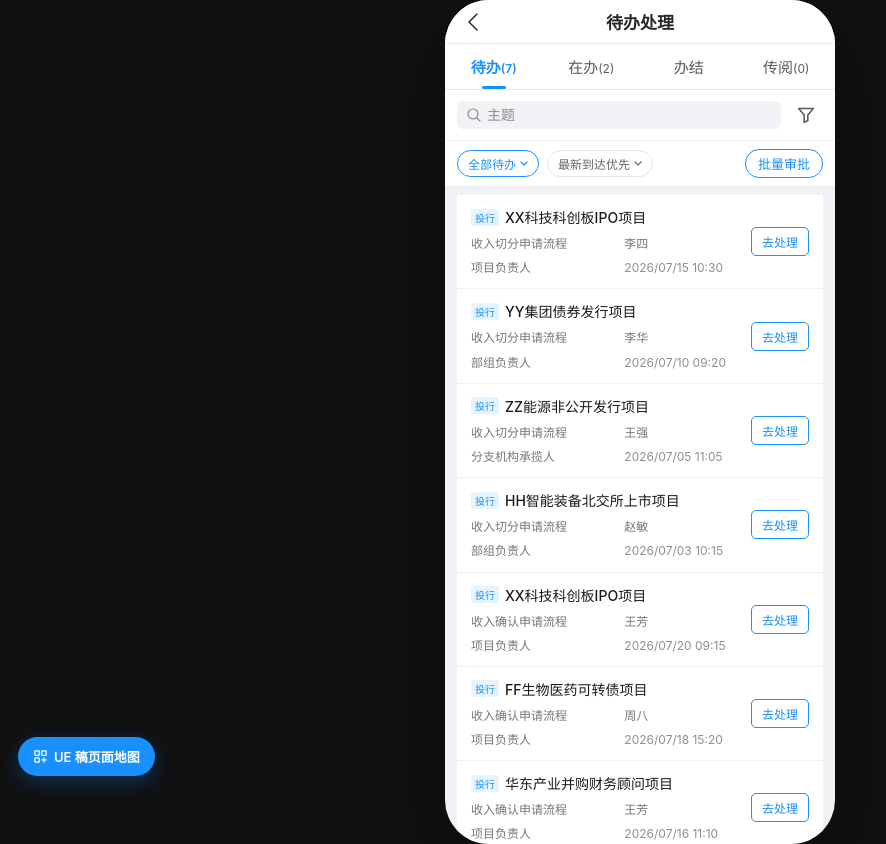
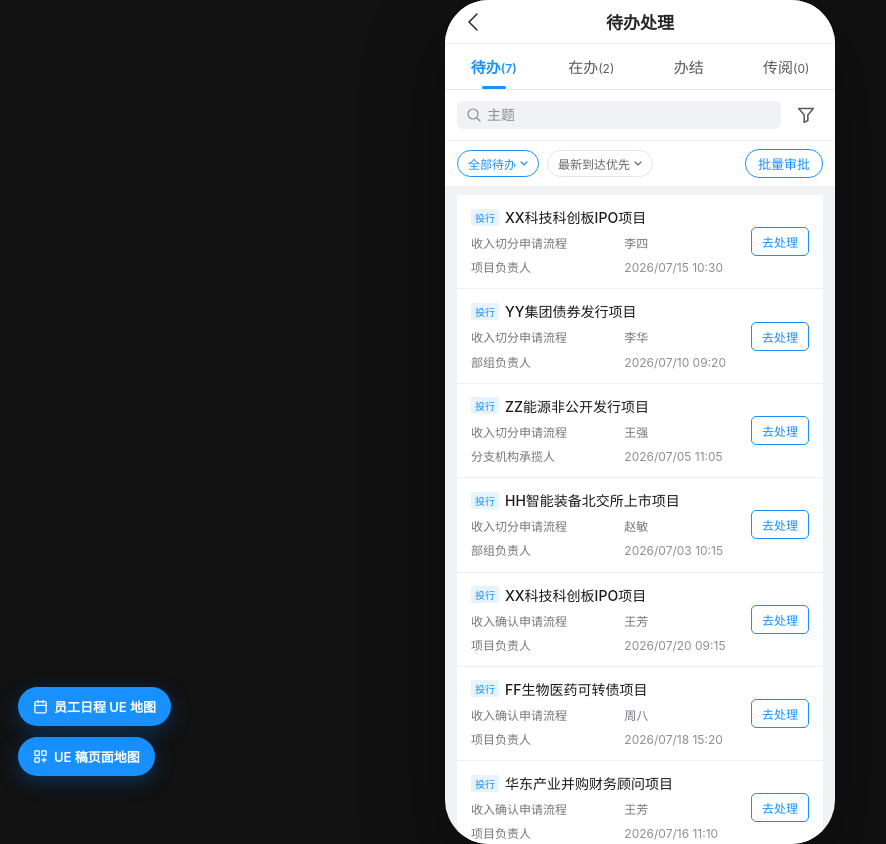
Before and after one commit to Shirleyyy-Syd/ib-mobile-finance-approval-prd, a plain HTML site: page qw_income_split_approval.html in a window 1280 px wide. Shown: the whole page, without its empty margins (0-886 px from the left). Drawn offline with nearby package versions, Linux system fonts and the light colour scheme.

Commit message:
add employee schedule UE map entry links on prototype and PRD

```diff
--- a/qw_income_split_approval.html
+++ b/qw_income_split_approval.html
@@ -1260,6 +1260,7 @@ body.review-mode-body #app { transform: translateX(-190px); }
 @media (min-width: 700px) {
   .ue-map-entry { display: inline-flex; }
 }
+.ue-map-entry--schedule { bottom: 74px; }
 
 </style>
 </head>
@@ -1268,6 +1269,10 @@ body.review-mode-body #app { transform: translateX(-190px); }
 <a class="ue-map-entry" href="ue-map.html" target="_blank" rel="noopener" title="打开 UE 稿页面地图（新窗口）" aria-label="打开 UE 稿页面地图">
   <svg viewBox="0 0 24 24" fill="none" stroke="currentColor" stroke-width="2" stroke-linecap="round" stroke-linejoin="round" aria-hidden="true"><rect x="3" y="3" width="7" height="7" rx="1"></rect><rect x="14" y="3" width="7" height="7" rx="1"></rect><rect x="3" y="14" width="7" height="7" rx="1"></rect><path d="M17.5 14v7M14 17.5h7"></path></svg>
   UE 稿页面地图
+</a>
+<a class="ue-map-entry ue-map-entry--schedule" href="schedule-ue-map.html" target="_blank" rel="noopener" title="打开员工日程 UE 地图（新窗口）" aria-label="打开员工日程 UE 地图">
+  <svg viewBox="0 0 24 24" fill="none" stroke="currentColor" stroke-width="2" stroke-linecap="round" stroke-linejoin="round" aria-hidden="true"><rect x="3" y="4" width="18" height="18" rx="2"></rect><path d="M16 2v4M8 2v4M3 10h18"></path></svg>
+  员工日程 UE 地图
 </a>
 <script src="https://unpkg.com/react@18.3.1/umd/react.development.js" integrity="sha384-hD6/rw4ppMLGNu3tX5cjIb+uRZ7UkRJ6BPkLpg4hAu/6onKUg4lLsHAs9EBPT82L" crossorigin="anonymous"></script>
 <script src="https://unpkg.com/react-dom@18.3.1/umd/react-dom.development.js" integrity="sha384-u6aeetuaXnQ38mYT8rp6sbXaQe3NL9t+IBXmnYxwkUI2Hw4bsp2Wvmx4yRQF1uAm" crossorigin="anonymous"></script>
```
Also changed, not shown: index.html (+1 -0 lines).
